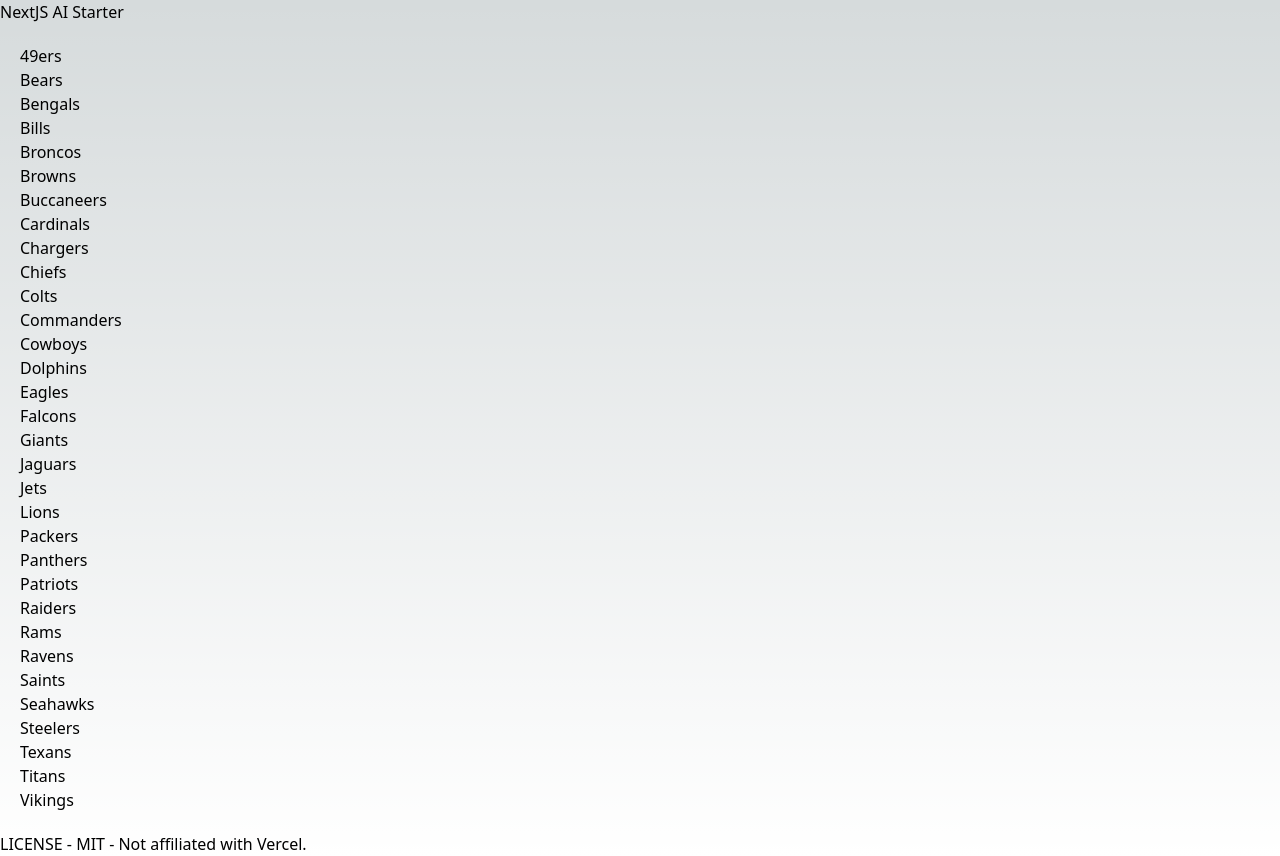
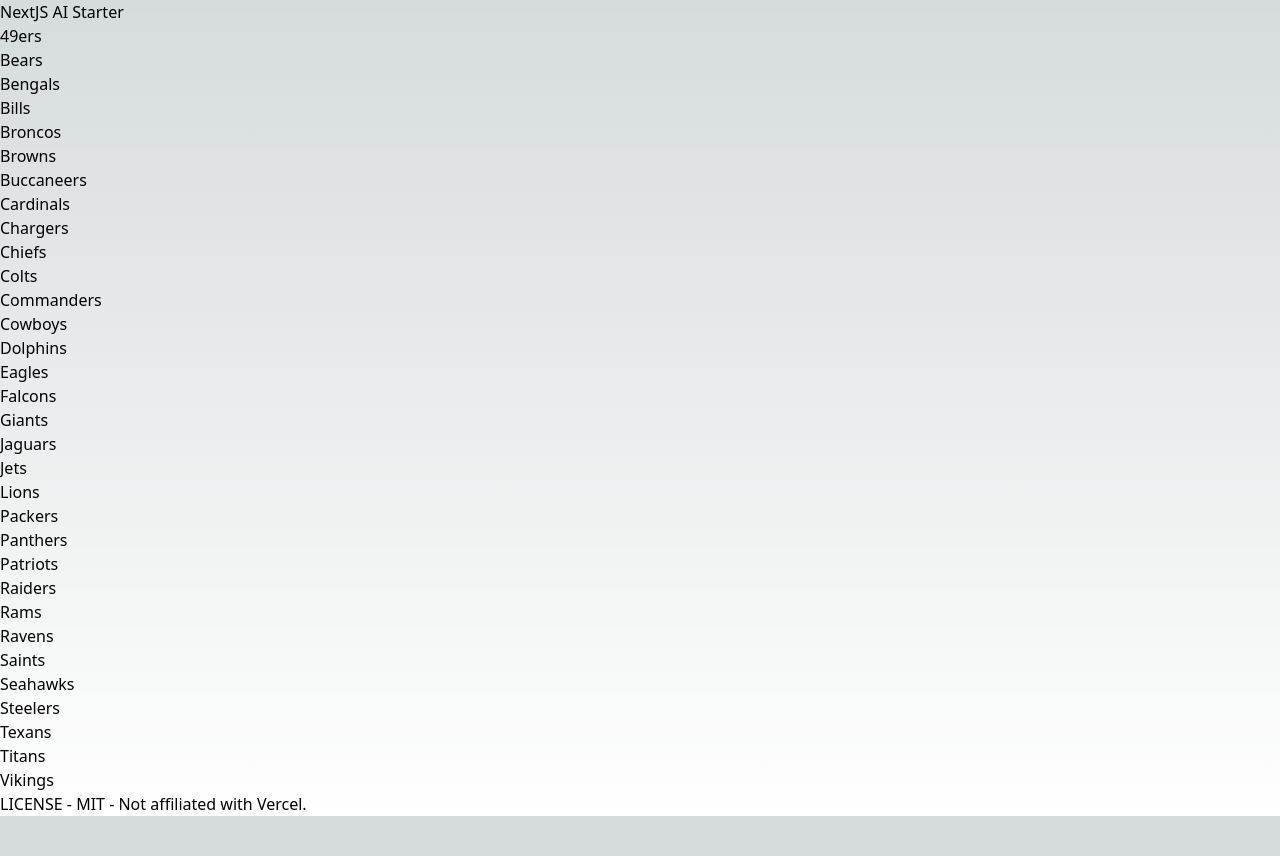
Before and after one commit to BLamy/nextjs-ai-starter, a Next.js app: page /nfl in a window 1280 px wide. After the commit the page ends 816 px from the top, so only its background shows below. Built offline with nearby package versions, Linux system fonts and the light colour scheme.

Commit message:
update ui

```diff
--- a/src/app/layout.tsx
+++ b/src/app/layout.tsx
@@ -1,4 +1,5 @@
 import "./globals.css";
+import styles from "./page.module.css";
 
 export const metadata = {
   title: "Create Next AI App",
@@ -20,8 +21,10 @@
             </h1>
           </div>
         </header>
-        {children}
-        <footer className="mt-10 py-6 bg-gradient-to-r from-blue-600 to-indigo-600 text-white">
+        <main className={`mt-10 flex-grow ${styles["min-h-screen-wrapper"]}`}>
+          {children}
+        </main>
+        <footer className="py-6 bg-gradient-to-r from-blue-600 to-indigo-600 text-white">
           <div className="container mx-auto text-center">
             <p><a href="https://github.com/BLamy/nextjs-ai-starter/blob/main/LICENSE">LICENSE - MIT</a> - Not affiliated with Vercel.</p>
           </div>
--- a/src/app/nfl/page.tsx
+++ b/src/app/nfl/page.tsx
@@ -13,12 +13,10 @@
     "Rams", "Ravens", "Saints", "Seahawks", "Steelers", "Texans", "Titans", "Vikings",
   ];
   return (
-    <main className={styles.main}>
-      <ul>
-        {nflTeams.map((teamName) => (
-          <Card key={teamName} title={teamName} href={`/nfl/${teamName}`} />
-        ))}
-      </ul>
-    </main>
+    <ul>
+      {nflTeams.map((teamName) => (
+        <Card key={teamName} title={teamName} href={`/nfl/${teamName}`} />
+      ))}
+    </ul>
   );
 }
--- a/src/app/page.module.css
+++ b/src/app/page.module.css
@@ -1,3 +1,3 @@
 .min-h-screen-wrapper {
-  min-height: calc(100vh - 14rem);
+  min-height: calc(100vh - 12rem);
 }
--- a/src/app/page.tsx
+++ b/src/app/page.tsx
@@ -1,5 +1,4 @@
 import Card from "../components/Card";
-import styles from "./page.module.css";
 
 const demos = [
   {
@@ -10,7 +9,7 @@
   {
     title: "Joke Generator Basic Demo",
     description: "A simple joke generator, can take 2 arguments to customize response.",
-    href: "/joke",
+    href: "/joke?jokeType=dad&count=3",
   },
   {
     title: "NFL Scores Agents Demo",
@@ -32,7 +31,6 @@
 
 export default function Home() {
   return (
-    <main className={`mt-10 flex-grow ${styles["min-h-screen-wrapper"]}`}>
     <div className="container mx-auto min-h-screen-wrapper">
       <div className="grid grid-cols-1 md:grid-cols-3 gap-8">
         {demos.map((card, index) => (
@@ -45,6 +43,5 @@
         ))}
       </div>
     </div>
-    </main>
   );
 }
```
Lines whose indentation alone changed are shown as unchanged.
